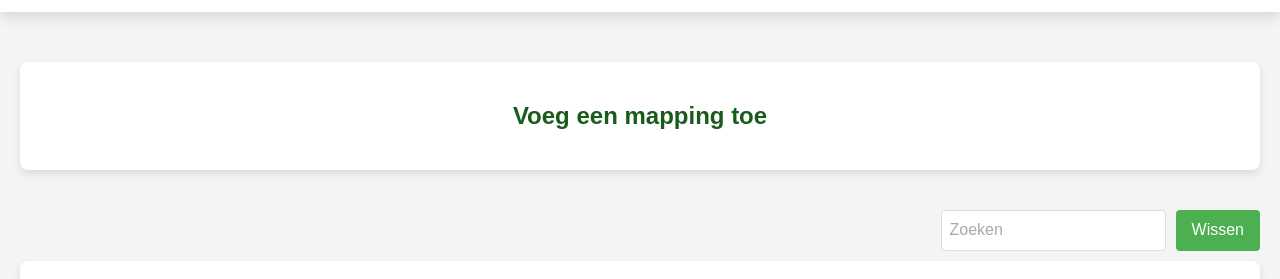
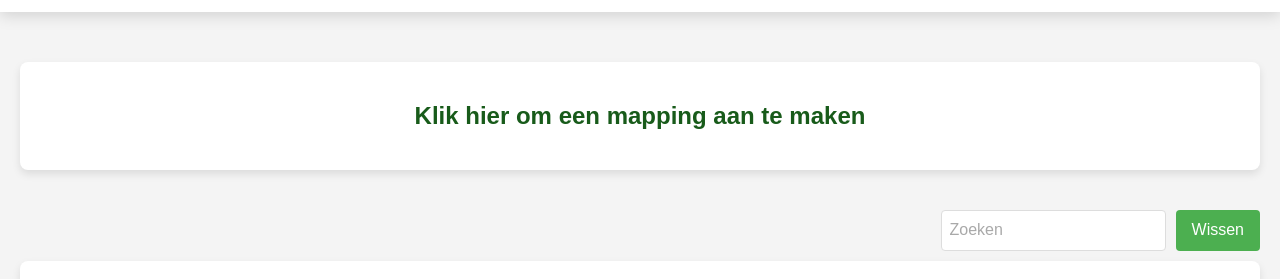
Before and after one commit to AshkanA/wiewatstatus, a plain HTML site: page public/index.html in a window 1280 px wide. Shown: the part 68-347 px from the top of the page. Drawn offline with nearby package versions, Linux system fonts and the light colour scheme; no server answers; a script that the page names is missing.

Commit message:
tekst knop aangepast

```diff
--- a/public/index.html
+++ b/public/index.html
@@ -68,7 +68,7 @@
   </div>
 
   <div class="form-container">
-    <h2>Voeg een mapping toe</h2>
+    <h2>Klik hier om een mapping aan te maken</h2>
     <div class="content closed">
       <form id="dataForm">
         <!-- Existing fields -->
```
